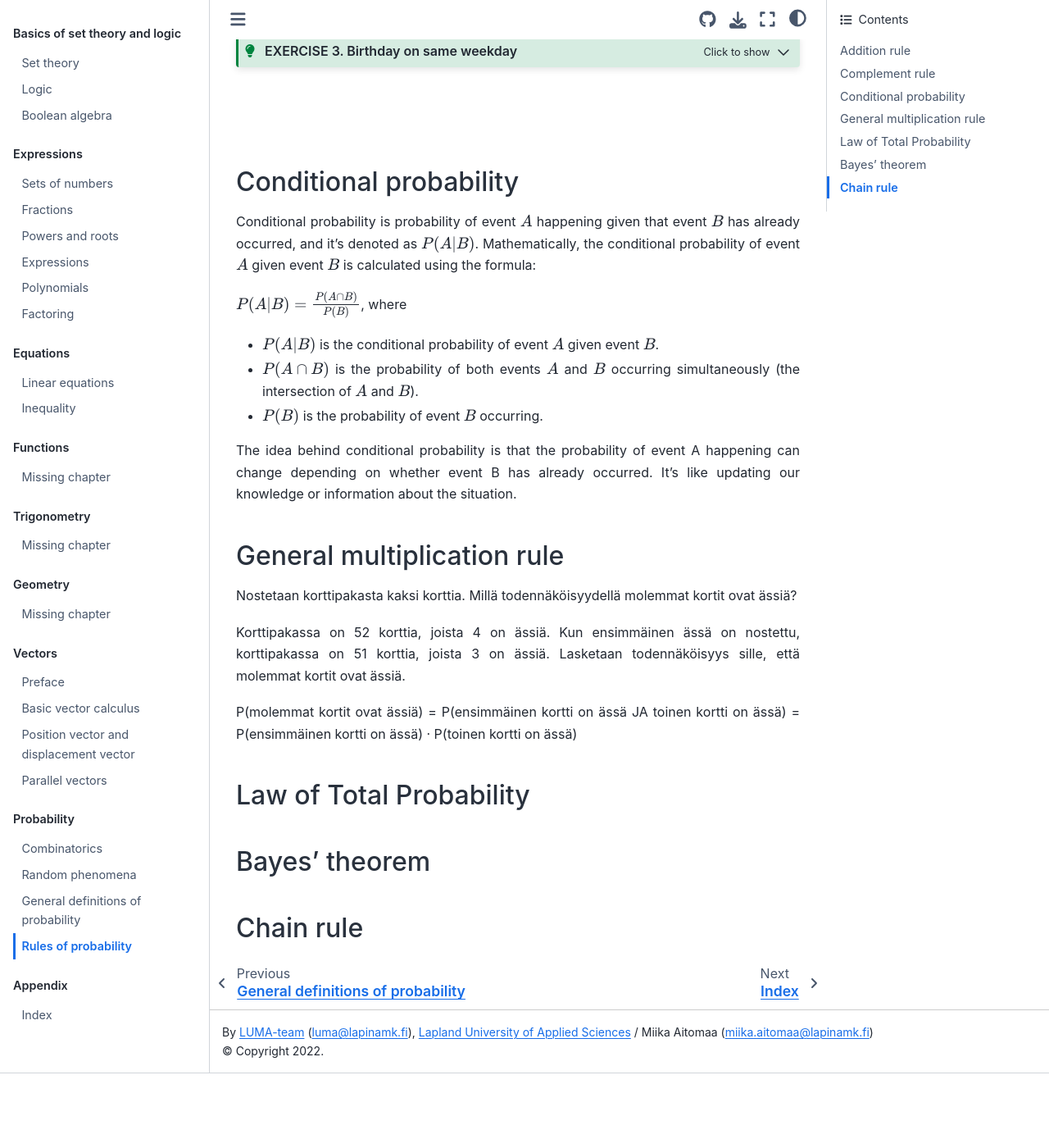
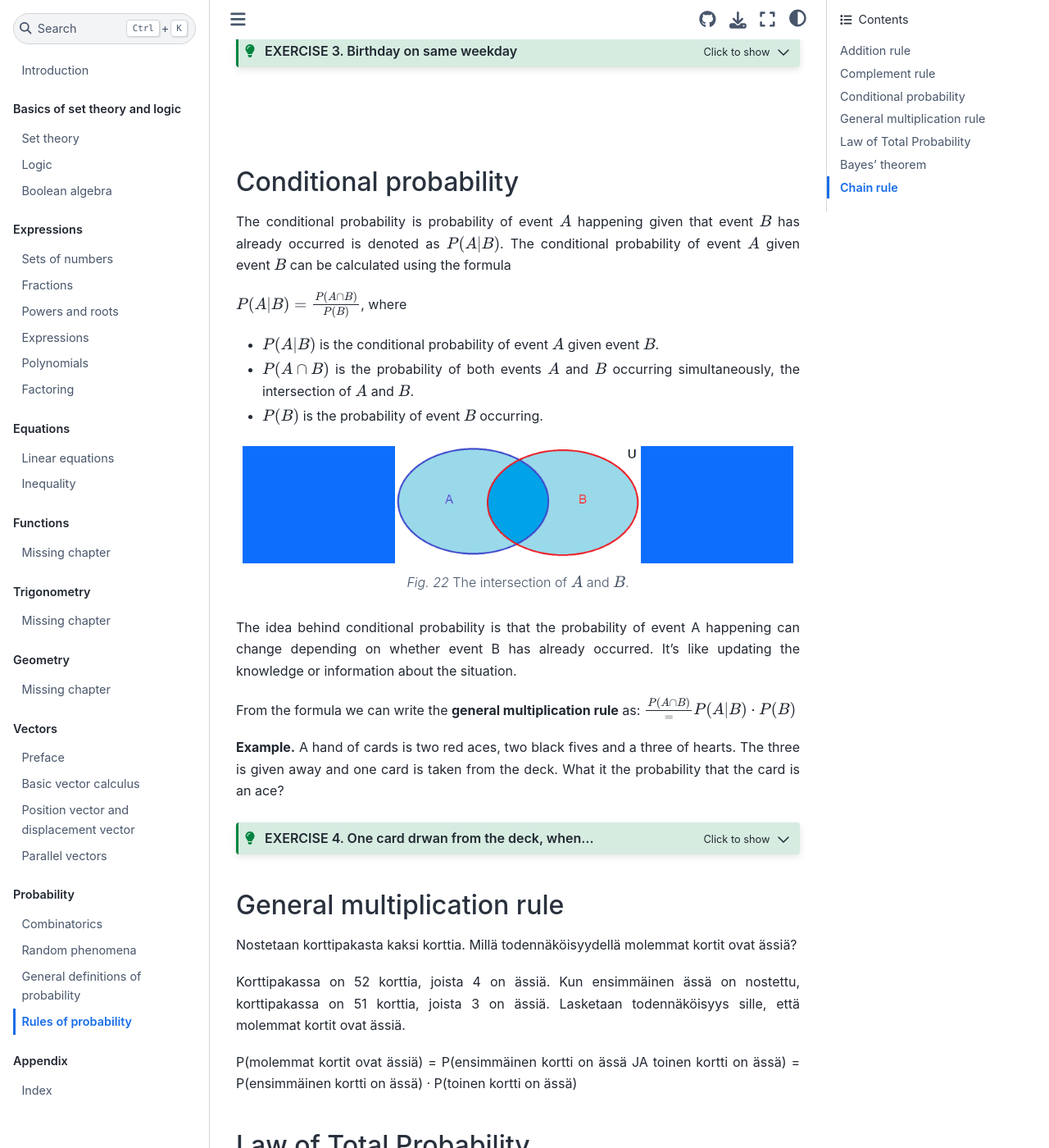
Before and after one commit to luma-lapinamk/miika-math, a Jupyter Book: the page built from notebooks/rules_of_probability.md, in a window 1280 px wide and 1400 px high, scrolled down 2592 px. Shown: the whole window at 82% size. Built offline with Jupyter Book 1.0.4 settings and Sphinx 7.4.7 and the Sphinx Book theme 1.1.4, drawn with Linux system fonts in a browser that asks for light colours; before the commit the page ends 3901 px from its top, so only the background shows below that; some of the changed text lies outside the part shown.

Commit message:
Updated content

````diff
--- a/notebooks/rules_of_probability.md
+++ b/notebooks/rules_of_probability.md
@@ -69,14 +69,34 @@
 <br></br>
 
 ## {index}`Conditional probability`
-Conditional probability is probability of event $A$ happening given that event $B$ has already occurred, and it's denoted as $P(A|B)$. Mathematically, the conditional probability of event $A$ given event $B$ is calculated using the formula:
+The conditional probability is probability of event $A$ happening given that event $B$ has already occurred is denoted as $P(A|B)$. The conditional probability of event $A$ given event $B$ can be calculated using the formula
 
 $P(A|B) = \frac{P(A \cap B)}{P(B)}$, where
 - $P(A|B)$ is the conditional probability of event $A$ given event $B$.
-- $P(A \cap B)$ is the probability of both events $A$ and $B$ occurring simultaneously (the intersection of $A$ and $B$).
+- $P(A \cap B)$ is the probability of both events $A$ and $B$ occurring simultaneously, the intersection of $A$ and $B$.
 - $P(B)$ is the probability of event $B$ occurring.
 
-The idea behind conditional probability is that the probability of event A happening can change depending on whether event B has already occurred. It's like updating our knowledge or information about the situation.
+```{figure-md} addition_rule_conditional
+<img src="../images/probstat/addition_rule_conditional.png" alt="The intersection of A and B" class="bg-primary mb-1" width="300px" align="center">
+
+The intersection of $A$ and $B$.
+```
+
+The idea behind conditional probability is that the probability of event A happening can change depending on whether event B has already occurred. It's like updating the knowledge or information about the situation.
+
+From the formula we can write the **general multiplication rule** as:
+$\frac{P(A \cap B)} = P(A|B) \cdot {P(B)}$
+
+**Example.** A hand of cards is two red aces, two black fives and a three of hearts. The three is given away and one card is taken from the deck. What it the probability that the card is an ace?
+
+:::{admonition} EXERCISE 4. One card drwan from the deck, when...
+:class: tip, dropdown
+One card is drawn from the deck. What are the odds that the card is a two of spades, when
+
+a) four cards are alreday drawn from the deck?
+
+b) the ace of spades id already drawn and the card drawn is black?
+:::
 
 ## {index}`General multiplication rule`
 Nostetaan korttipakasta kaksi korttia. Millä todennäköisyydellä molemmat kortit ovat ässiä?
````
Also changed, not shown: other parts of notebooks/rules_of_probability.md (+1 -1 lines).
